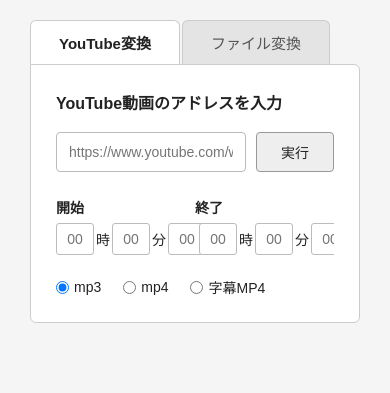
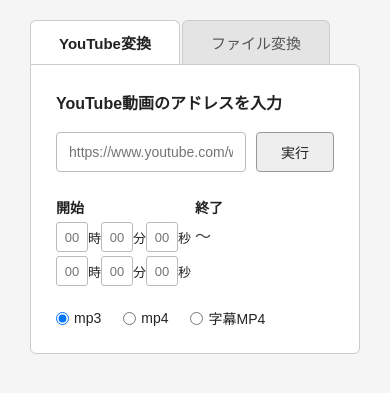
Before and after one commit to sasakiwrkspace-creator/y2conv, a Flask app: page / in a window 390 px wide. Shown: the part 70-463 px from the top of the page. Run offline with Flask 3, Linux system fonts and the light colour scheme; parts of the project's set-up code (start-up, migrations or seed data) failed here and were passed over.

Commit message:
Update style.css

```diff
--- a/static/style.css
+++ b/static/style.css
@@ -1,6 +1,6 @@
- /* =========================================
-    YouTube Converter
-    style.css
+/* =========================================
+   YouTube Converter
+   style.css
 ========================================= */
 
 
@@ -268,7 +268,6 @@ body {
 
     width: 100%;
 
-    /* 横にはみ出さない */
     overflow: hidden;
 }
 
@@ -278,9 +277,15 @@ body {
 ----------------------------------------- */
 
 .time-label-row {
-    display: flex;
+    display: grid;
+
+    grid-template-columns:
+        minmax(0, 1fr)
+        minmax(0, 1fr);
 
     align-items: center;
+
+    width: 100%;
 
     margin-bottom: 6px;
 
@@ -288,7 +293,7 @@ body {
 }
 
 .time-label-row .time-title:first-child {
-    width: 300px;
+    width: auto;
 }
 
 .time-label-row .time-title:last-child {
@@ -302,7 +307,7 @@ body {
 
 
 /* -----------------------------------------
-   時間入力
+   時間入力行
 ----------------------------------------- */
 
 .time-input-row {
@@ -310,21 +315,13 @@ body {
 
     align-items: center;
 
-    /*
-        画面幅が狭い場合でも、
-        中身を強制的に横へはみ出させない。
-    */
+    flex-wrap: wrap;
+
     width: 100%;
 
     max-width: 100%;
 
-    gap: 8px;
-
-    /*
-        PCでは1行表示。
-        必要に応じて下のメディアクエリで
-        スマホ時に2行へ変更する。
-    */
+    gap: 6px;
 }
 
 
@@ -339,12 +336,15 @@ body {
 
     gap: 2px;
 
-    /*
-        グループ自体は縮められるようにする。
-    */
     min-width: 0;
 
     white-space: nowrap;
+
+    /*
+        開始側・終了側を途中で
+        バラバラに折り返さない
+    */
+    flex: 0 0 auto;
 }
 
 
@@ -357,7 +357,7 @@ body {
 
     height: 32px;
 
-    padding: 4px 2px;
+    padding: 2px 0;
 
     text-align: center;
 
@@ -374,9 +374,10 @@ body {
     outline: none;
 
     /*
-        flexによる縮小を許可
+        入力欄自身が勝手に
+        横方向へ縮まないようにする
     */
-    flex: 0 1 auto;
+    flex: 0 0 42px;
 }
 
 .time-input:focus {
@@ -423,57 +424,143 @@ body {
 
 @media (max-width: 600px) {
 
-    /*
-        開始と終了を縦に分ける。
-
-        開始
-        [00]時[00]分[00]秒
-
-        終了
-        [00]時[00]分[00]秒
-    */
+    /* -------------------------------------
+       ラベル
+    ------------------------------------- */
 
     .time-label-row {
-        display: grid;
+        grid-template-columns:
+            minmax(0, 1fr)
+            minmax(0, 1fr);
 
-        grid-template-columns: 1fr 1fr;
-
-        width: 100%;
-    }
-
-    .time-label-row .time-title:first-child {
-        width: auto;
+        margin-bottom: 5px;
     }
 
 
+    /* -------------------------------------
+       時間入力行
+
+       入る場合
+       [開始時間] ～ [終了時間]
+
+       入らない場合
+       [開始時間]
+       [終了時間]
+    ------------------------------------- */
+
     .time-input-row {
-        display: grid;
+        display: flex;
 
-        grid-template-columns: 1fr 1fr;
+        flex-wrap: wrap;
 
-        gap: 8px;
+        align-items: center;
+
+        column-gap: 4px;
+
+        row-gap: 4px;
 
         width: 100%;
     }
 
 
+    /* -------------------------------------
+       時間グループ
+    ------------------------------------- */
+
     .time-group {
+        display: flex;
+
+        align-items: center;
+
+        gap: 0;
+
         min-width: 0;
 
-        width: 100%;
+        width: auto;
+
+        flex: 0 0 auto;
     }
 
 
+    /* -------------------------------------
+       数字入力欄
+
+       スマホでは余白を削減
+    ------------------------------------- */
+
     .time-input {
-        width: 38px;
+        width: 32px;
+
+        height: 30px;
+
+        padding: 2px 0;
+
+        flex: 0 0 32px;
+
+        font-size: 13px;
     }
 
 
+    /* -------------------------------------
+       時・分・秒
+    ------------------------------------- */
+
+    .time-unit {
+        font-size: 13px;
+
+        margin: 0;
+    }
+
+
+    /* -------------------------------------
+       ～ 区切り
+    ------------------------------------- */
+
     .time-separator {
-        display: none;
+        margin: 0;
+
+        font-size: 16px;
+
+        flex: 0 0 auto;
     }
 
 }
+
+
+/* =========================================
+   さらに狭いスマートフォン
+========================================= */
+
+@media (max-width: 380px) {
+
+    .time-input-row {
+        column-gap: 2px;
+    }
+
+    .time-group {
+        gap: 0;
+    }
+
+    .time-input {
+        width: 30px;
+
+        flex: 0 0 30px;
+
+        height: 29px;
+
+        font-size: 13px;
+    }
+
+    .time-unit {
+        font-size: 12px;
+    }
+
+    .time-separator {
+        font-size: 15px;
+    }
+
+}
+
 
 /* =========================================
    出力形式
@@ -563,11 +650,6 @@ body {
 /* =========================================
    ダウンロード
 ========================================= */
-
-/*
-    「作成ファイル」という見出しは
-    初期状態では不要なので非表示
-*/
 
 .download-section-title {
     display: none;
```
